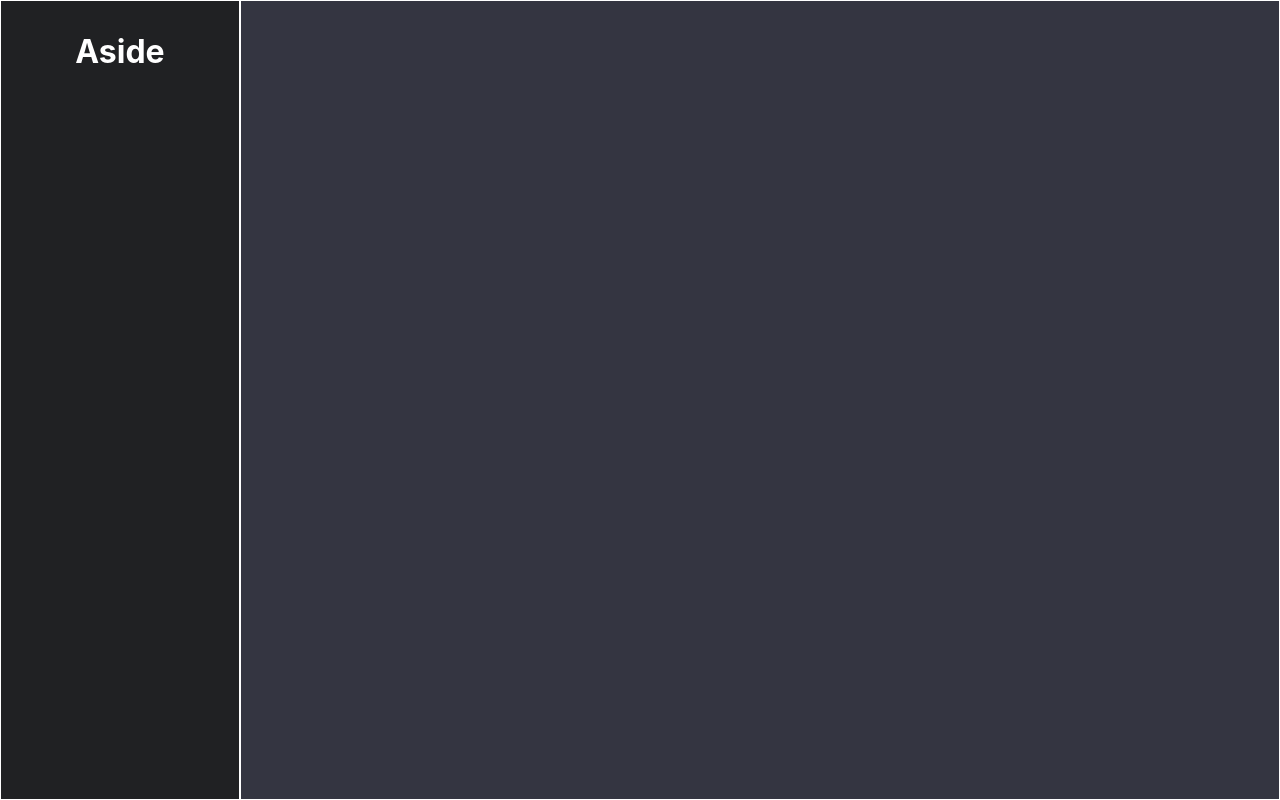
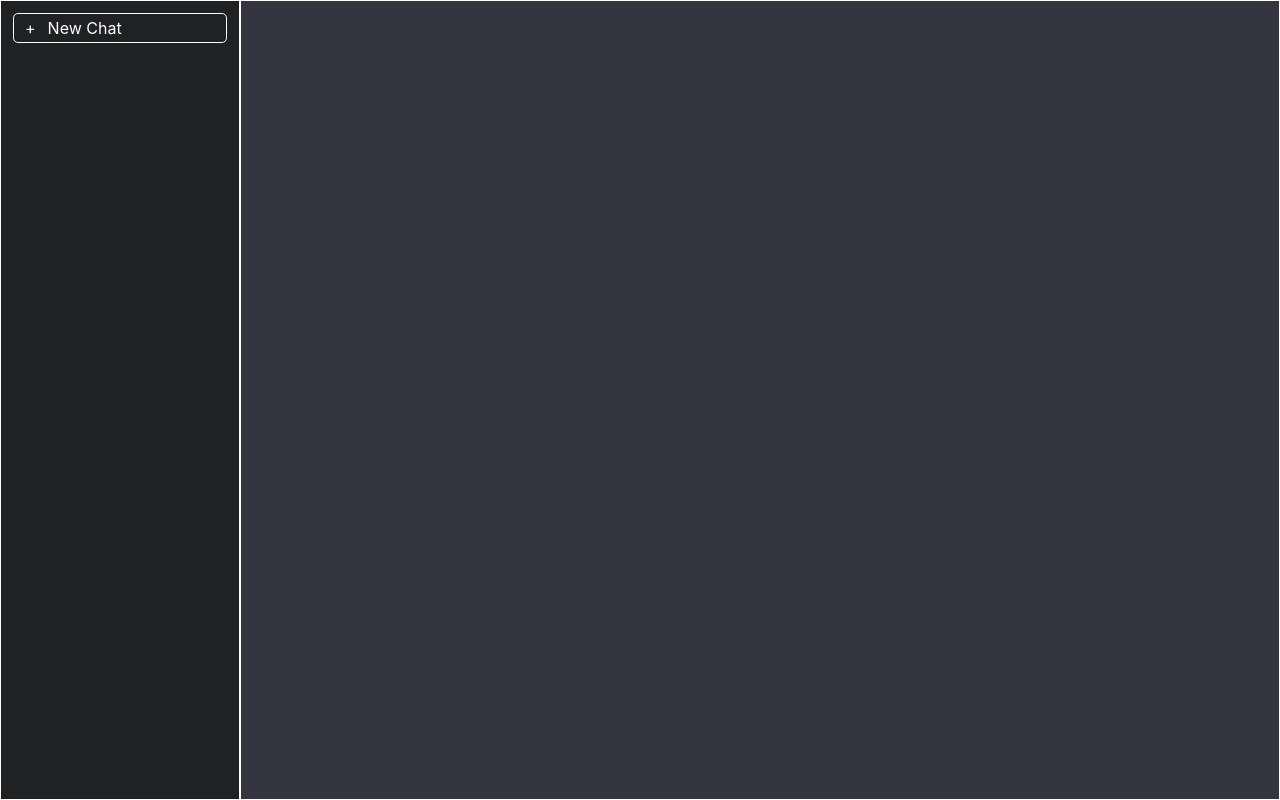
Before and after one commit to ShimiShimson/chat-gpt-clone, a React (Create React App) app in the folder client/: page / in a window 1280 px wide. Built offline with nearby package versions, Linux system fonts and the light colour scheme.

Commit message:
improved styling of side menu and button for new chat

```diff
--- a/client/src/App.css
+++ b/client/src/App.css
@@ -12,6 +12,23 @@
   border: 1px solid white;
   background-color: #202123;
   padding: 12px;
+}
+
+.sidemenu-button {
+  padding: 5px;
+  border: 1px solid white;
+  border-radius: 5px;
+  text-align: left;
+  transition: ease 0.25 all;
+}
+
+.sidemenu-button:hover {
+  background-color: rgba(255,255,255,0.2);
+}
+
+.sidemenu-button span {
+  padding-left: 6px;
+  padding-right: 12px;
 }
 
 .chatbox {
--- a/client/src/App.js
+++ b/client/src/App.js
@@ -5,7 +5,10 @@
   return (
     <div className="App">
     <aside className="sidemenu">
-      <h1>Aside</h1>
+      <div className="sidemenu-button">
+        <span>+</span>
+        New Chat
+      </div>
     </aside>
     <section className="chatbox">
 
```
